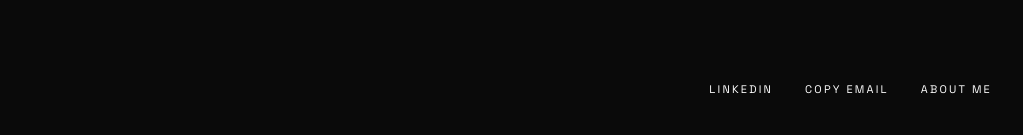
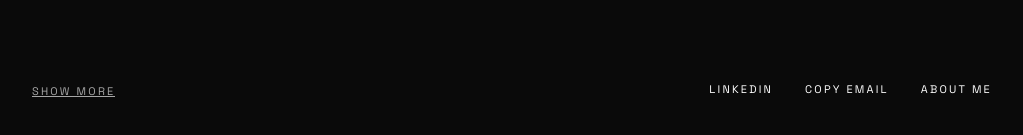
Before and after one commit to swatisr/case-study-5, a Next.js app: page /project-overview in a window 1280 px wide. Shown: the part 655-790 px from the top of the page, without its empty margins (128-1151 px from the left). Built offline with nearby package versions, Linux system fonts and the light colour scheme.

Commit message:
Add Show More button with scroll detection and animated underline

```diff
--- a/app/project-overview/page.tsx
+++ b/app/project-overview/page.tsx
@@ -1,4 +1,5 @@
 import Image from 'next/image'
+import ShowMoreButton from '@/components/ShowMoreButton'
 
 export default function ProjectOverview() {
   return (
@@ -23,6 +24,9 @@ export default function ProjectOverview() {
           MORE
         </button>
       </nav>
+
+      {/* Show More Button - appears when last section is visible */}
+      <ShowMoreButton />
 
       {/* Section 1 */}
       <section className="h-screen snap-start snap-always flex items-center bg-[hsl(var(--background))]">
@@ -283,7 +287,7 @@ export default function ProjectOverview() {
       </section>
 
       {/* Section 4 */}
-      <section className="h-screen snap-start snap-always flex items-center bg-[hsl(var(--background))]">
+      <section id="section-4" className="h-screen snap-start snap-always flex items-center bg-[hsl(var(--background))]">
         <div className="w-full px-5 md:px-10 lg:px-40">
           <div className="grid grid-cols-12 gap-2 md:gap-3 lg:gap-4 mt-[14px] md:mt-32 mb-14">
             <div className="col-span-12">
--- /dev/null
+++ b/components/ShowMoreButton.tsx
@@ -0,0 +1,49 @@
+'use client'
+
+import { useEffect, useState } from 'react'
+
+export default function ShowMoreButton() {
+  const [isLastSectionVisible, setIsLastSectionVisible] = useState(false)
+
+  useEffect(() => {
+    // Find Section 4 by ID
+    const lastSection = document.getElementById('section-4')
+
+    if (!lastSection) return
+
+    const observer = new IntersectionObserver(
+      (entries) => {
+        entries.forEach((entry) => {
+          if (entry.isIntersecting) {
+            setIsLastSectionVisible(true)
+          } else {
+            setIsLastSectionVisible(false)
+          }
+        })
+      },
+      {
+        threshold: 0.5, // Trigger when 50% of section is visible
+      }
+    )
+
+    observer.observe(lastSection)
+
+    return () => {
+      observer.disconnect()
+    }
+  }, [])
+
+  if (!isLastSectionVisible) return null
+
+  return (
+    <div className="hidden md:flex fixed left-5 md:left-10 lg:left-40 top-auto bottom-8 z-50 items-center py-4">
+      <a
+        href="#"
+        className="text-[11px] uppercase tracking-[0.2em] text-[hsl(var(--muted-foreground))] font-light relative inline-block group hover:text-white transition-colors duration-300 leading-none"
+      >
+        SHOW MORE
+        <span className="absolute bottom-0 left-0 w-full h-[1px] bg-[hsl(var(--muted-foreground))] group-hover:bg-white transition-all duration-300 ease-in-out group-hover:w-0 group-hover:origin-right"></span>
+      </a>
+    </div>
+  )
+}
```
